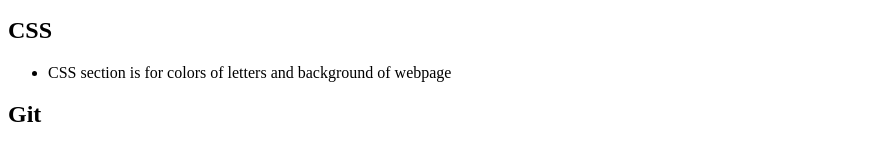
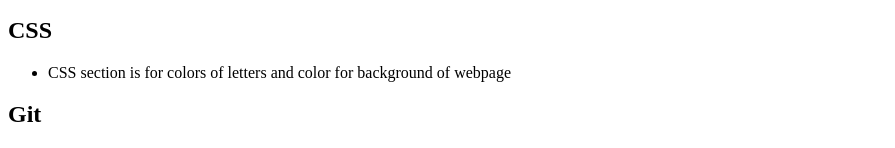
Before and after one commit to pnam412/prework-study-guide, a plain HTML site: page index.html in a window 1280 px wide. Shown: the part 1002-1150 px from the top of the page, without its empty margins (0-895 px from the left). Drawn offline with Linux system fonts and the light colour scheme.

Commit message:
added code to HTML file

```diff
--- a/index.html
+++ b/index.html
@@ -29,7 +29,7 @@
       <h2>CSS</h2>
 
       <ul>
-        <li>CSS section is for colors of letters and background of webpage</li>
+        <li>CSS section is for colors of letters and color for background of webpage</li>
       </ul>
 
     </section>
```
